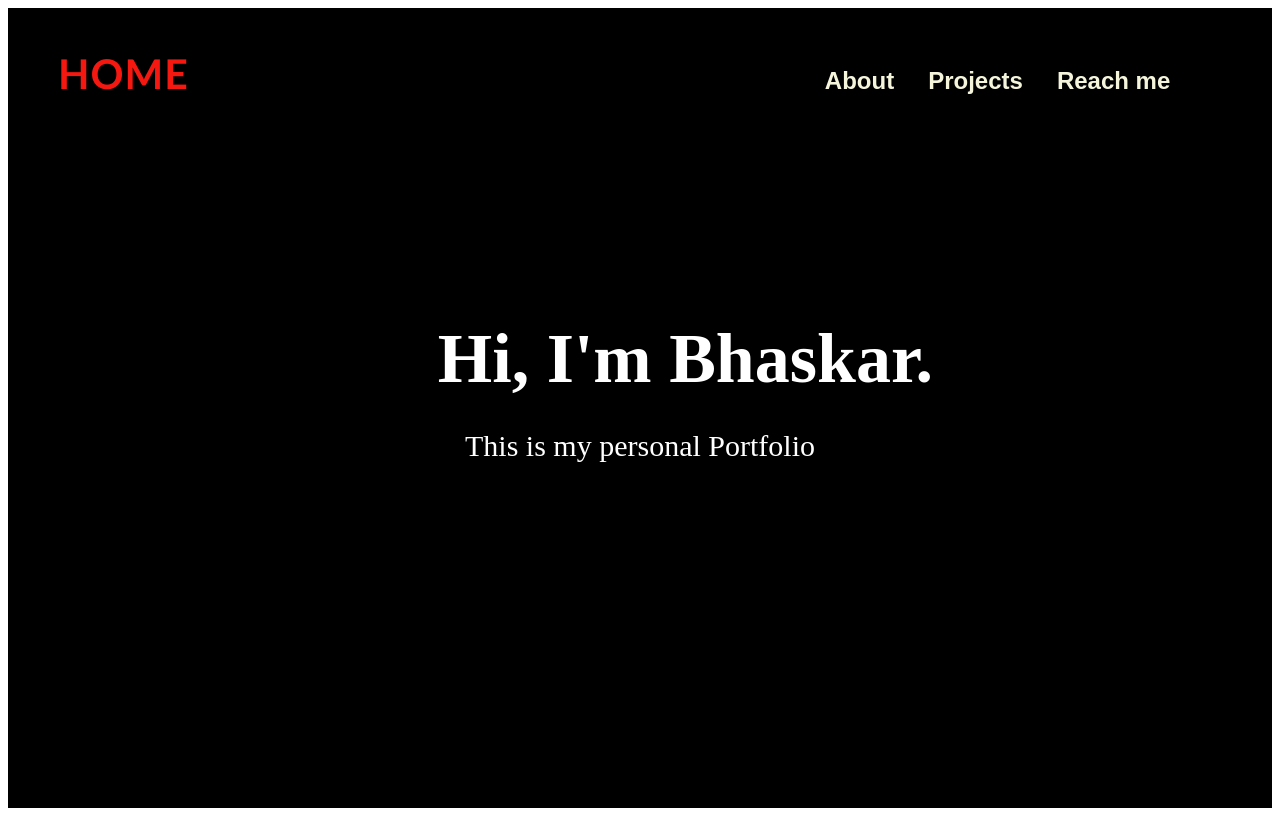
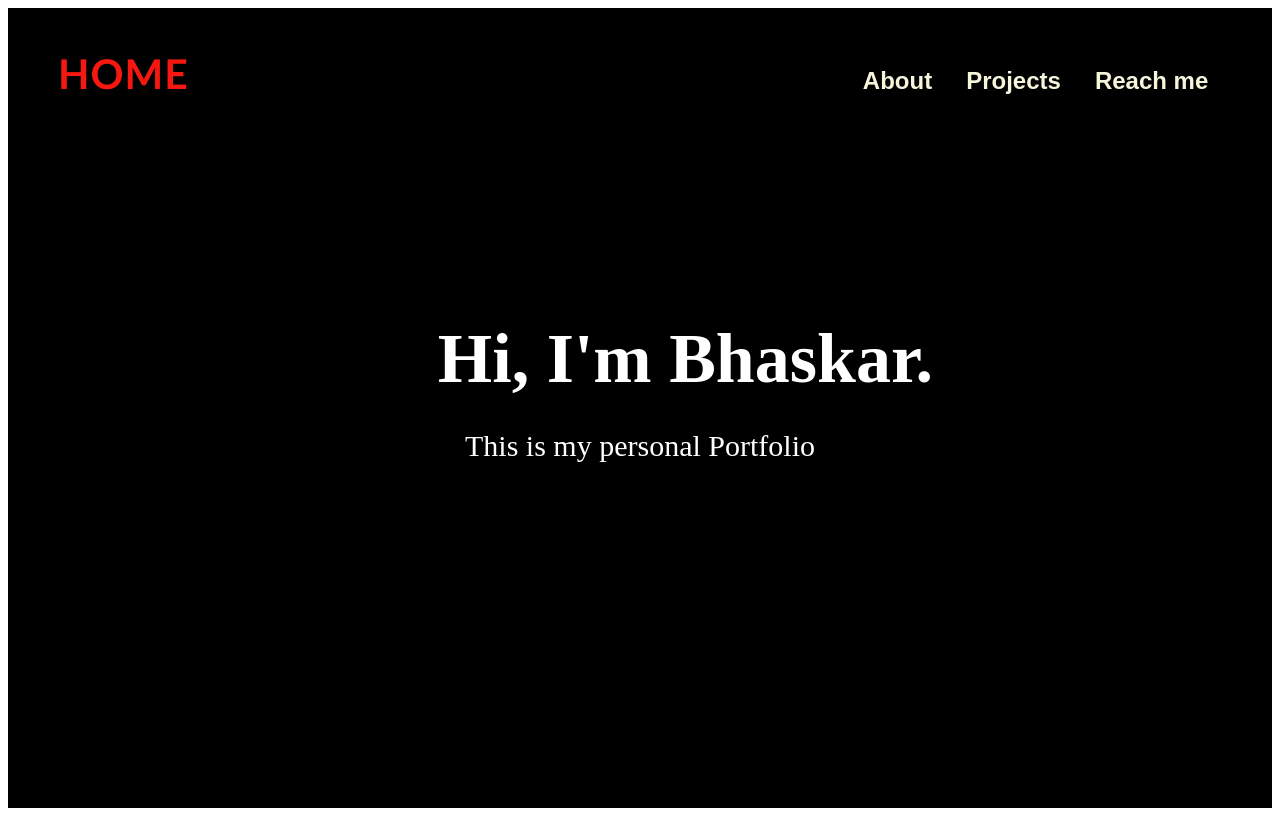
Before and after one commit to abhaskar514/test, a plain HTML site: page index.html in a window 1280 px wide. Drawn offline with Linux system fonts and the light colour scheme.

Commit message:
Add files via upload

```diff
--- a/styles.css
+++ b/styles.css
@@ -12,31 +12,24 @@
     letter-spacing: 1px;
     cursor: pointer;
     padding-left: 50px;
-    display: inline;
+    text-align:left;
+    display: inline-block;
     text-decoration: none;
-}
-h3{
-    text-align:left;
-
-    display: inline-block;
+    padding-right: 600px;
 }
 
 .hello{
-
     display: inline-block;
-    justify-content: space-between;
     text-align: right;
-   padding-left: 50%;
-
-
+    padding-top: 4px;
 }
 nav ul li{
      font-variant: initial;
      font-family: sans-serif;
      display: inline-block;
      text-align: right;
-     padding-right: 30px;
      align-items: center;
+     padding-left: 10px;
 
 
 
@@ -47,7 +40,7 @@ nav ul li a{
     color: beige;
     font-weight: bolder;
     text-decoration: none;
-    display: inline-block;
+    padding-left: 20px;
 
 
 }
```
